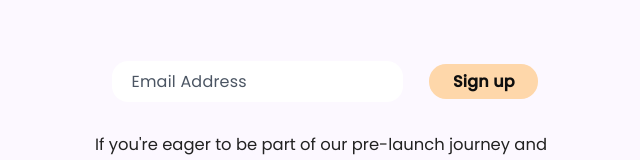
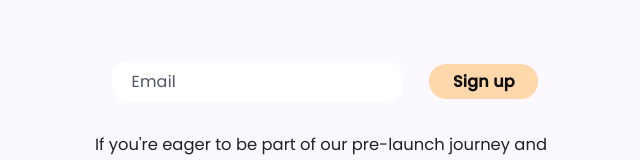
Before and after one commit to gbajaj7/gbajaj7.github.io, a React (Create React App) app: page / in a window 1280 px wide. Shown: the part 1523-1683 px from the top of the page, without its empty margins (256-896 px from the left). Built offline with nearby package versions, Linux system fonts and the light colour scheme.

Commit message:
restructure the description text

```diff
--- a/src/components/DemoVideoInstructions/index.jsx
+++ b/src/components/DemoVideoInstructions/index.jsx
@@ -43,7 +43,7 @@ const DemoVideoInstructions = (props) => {
                 <div className="flex sm:flex-1 flex-col items-center justify-start w-[62%] sm:w-full">
                   <Input
                     name="input"
-                    placeholder="Email Address"
+                    placeholder="Email"
                     className="font-poppins md:h-auto p-0 placeholder:text-gray-600 sm:h-auto sm:pr-5 text-base text-gray-600 text-left tracking-[0.20px] w-full"
                     wrapClassName="bg-white-A700 pl-5 pr-[35px] py-2 rounded-[16px] w-full"
                     onChange={props?.handleChange}
--- a/src/pages/DemoVideo/index.jsx
+++ b/src/pages/DemoVideo/index.jsx
@@ -98,7 +98,7 @@ const DemoVideoPage = () => {
 
           onClick={() => form.handleSubmit(signup)}
         />
-        <video playsinline src={require("assets/video/Utoopia_Demo1.mov")} controls="controls">
+        <video src={require("assets/video/Utoopia_Demo1.mov")} controls="controls" playsinline>
         </video>
         {/* <DemoVideoVideoplayer03 className="flex flex-col gap-[6.64px] items-start justify-start rounded-[7px] w-[413px] sm:w-full" /> */}
       </div>
```
